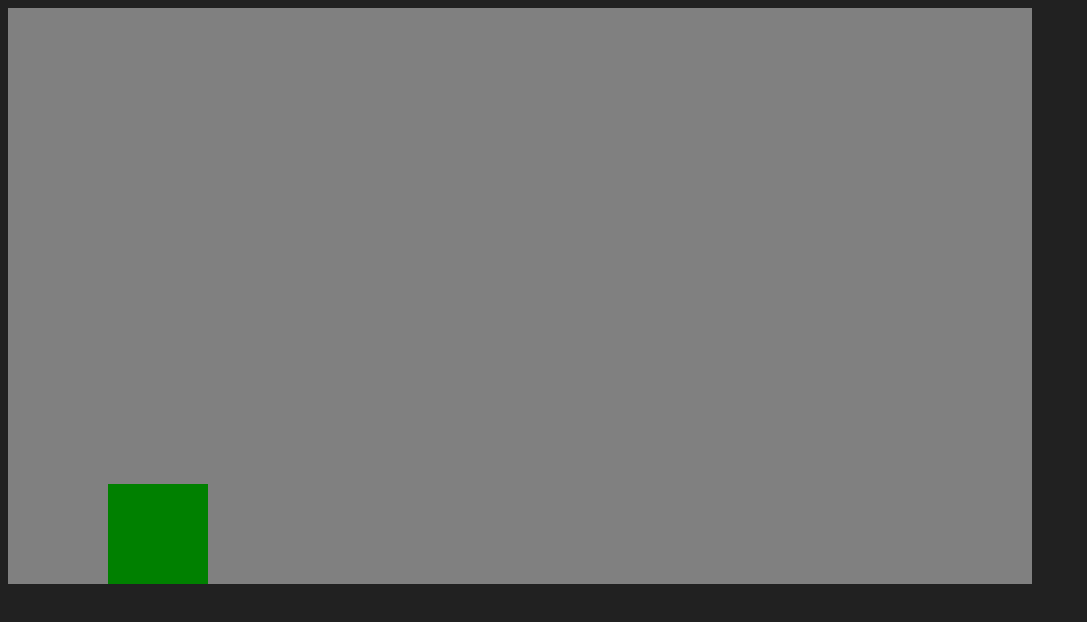
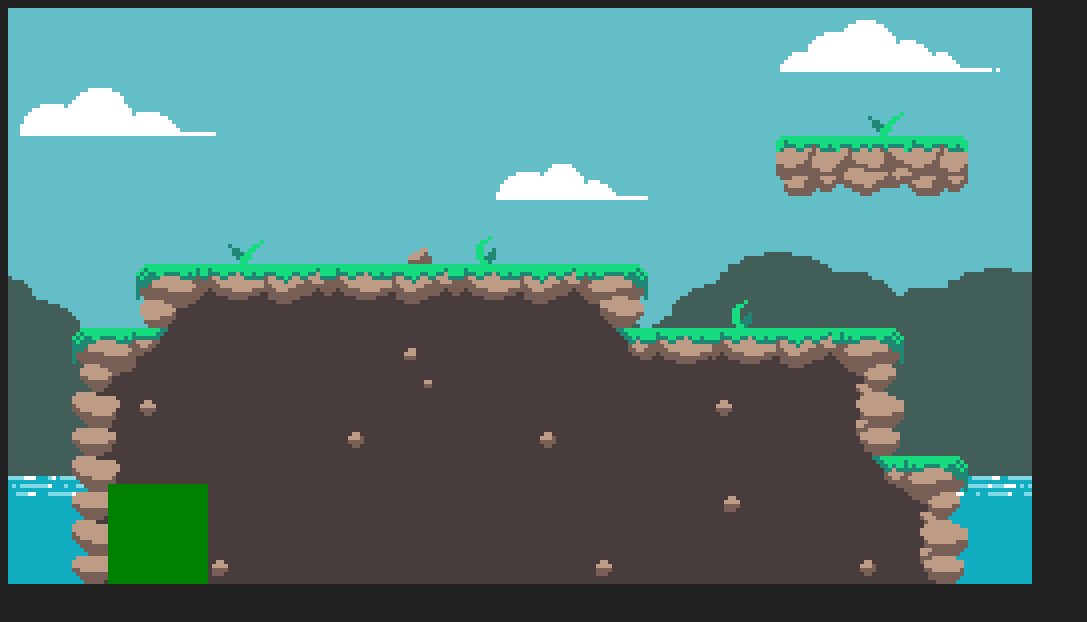
Before and after one commit to LesniakM/JsFormer, a plain HTML site: page index.html in a window 1280 px wide. Shown: the whole page, without its empty margins (0-1087 px from the left). Drawn offline with Linux system fonts and the light colour scheme.

Commit message:
Added Sprite class and background.

```diff
--- a/index.html
+++ b/index.html
@@ -5,6 +5,7 @@
 </style>
 <canvas></canvas>
 
+<script src="js/classes/Sprite.js"></script>
 <script src="js/classes/Player.js"></script>
 <script src="js/EventListeners.js"></script>
 <script src="index.js"></script>
--- a/index.js
+++ b/index.js
@@ -4,6 +4,8 @@ const c = canvas.getContext('2d')
 canvas.width = 64 * 16;
 canvas.height = 64 * 9;
 
+const backgroundLevel1 = new Sprite({postition: {x: 0, y:0},
+                                    imageSrc: './images/background1.png'})
 
 const player = new Player()
 
@@ -21,8 +23,11 @@ const actions = {
 function animate() {
     window.requestAnimationFrame(animate);
     c.clearRect(0, 0, canvas.width, canvas.height);
-    c.fillStyle = 'gray';
-    c.fillRect(0, 0, canvas.width, canvas.height);
+
+    c.fillStyle = 'red'
+    c.fillRect(0,0, canvas.width, canvas.height);
+
+    backgroundLevel1.draw();
 
     if (actions.moveRight.pressed) player.accelerateRight();
     else if (actions.moveLeft.pressed) player.accelerateLeft();
--- /dev/null
+++ b/js/classes/Sprite.js
@@ -0,0 +1,16 @@
+class Sprite {
+    constructor ({postition, imageSrc}) {
+        this.postition = postition;
+        this.image = new Image();
+        this.image.onload = () => {
+            this.loaded = true};
+        this.image.src = imageSrc;
+        this.loaded = false;
+    }
+
+    draw() {
+        if (this.loaded) {
+        c.drawImage(this.image, this.postition.x, this. postition.y);
+        }
+    }
+}
```
Also changed, not shown: images/background1.png (added).
